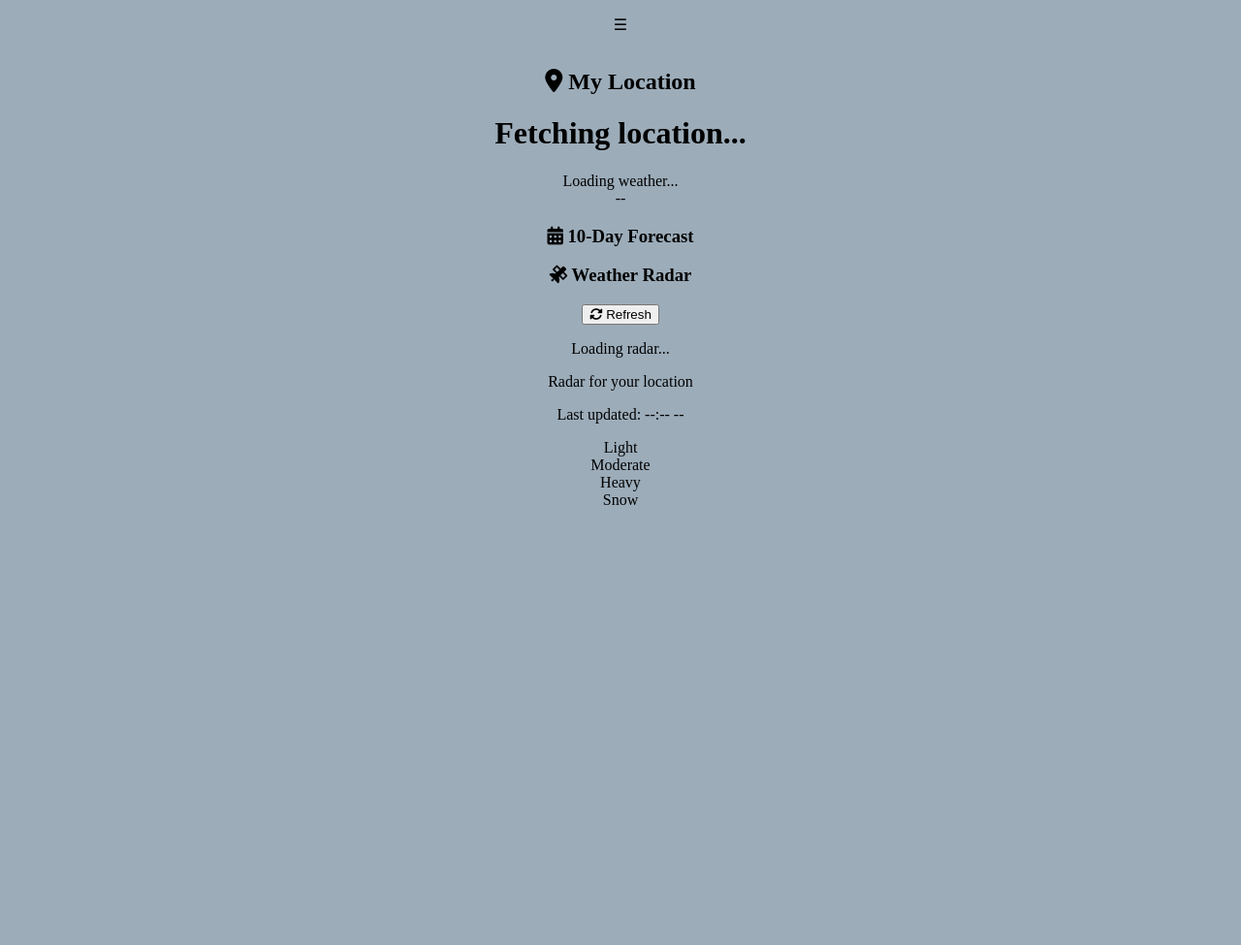
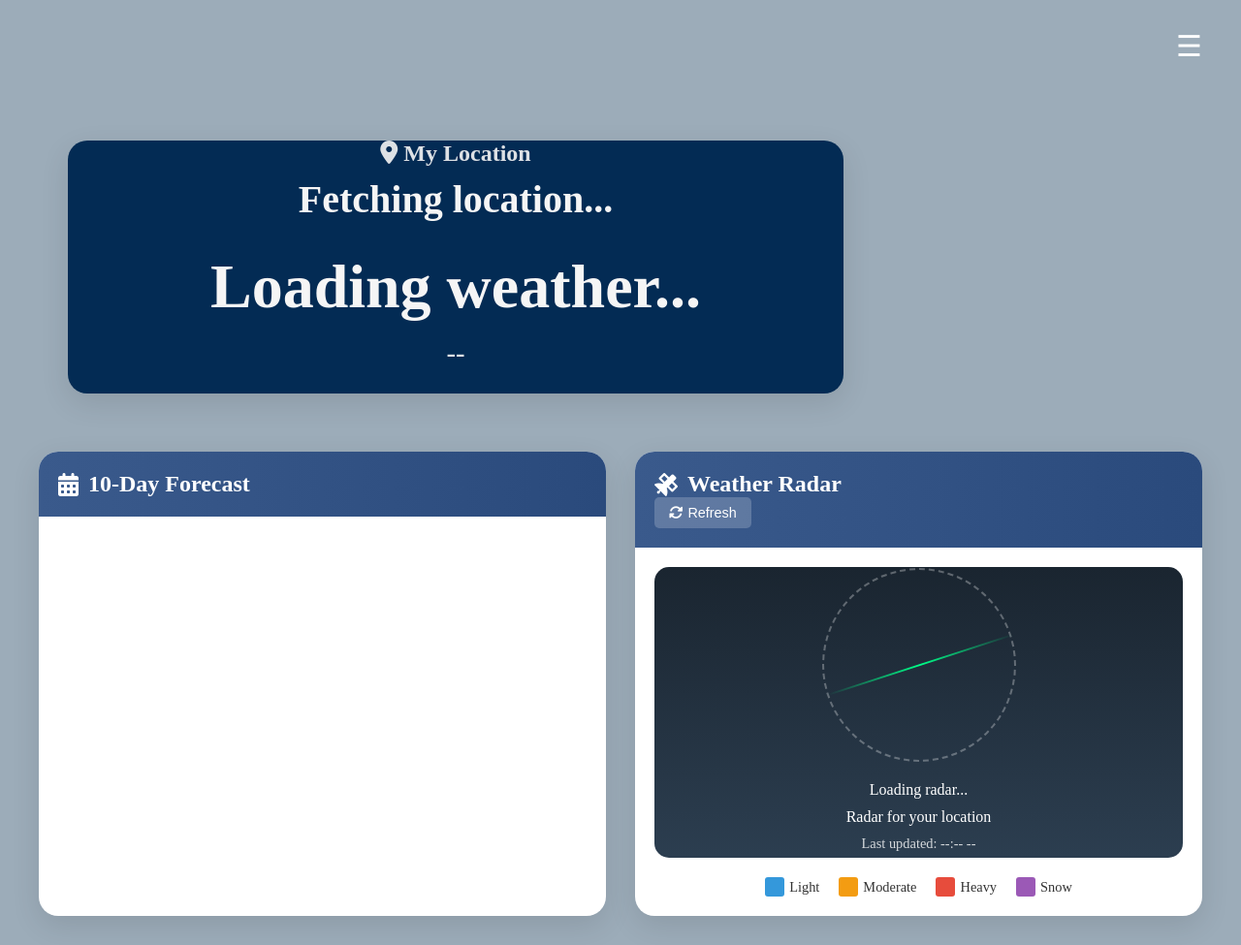
Before and after one commit to atyy-S/MAAK-Weather_Application, a PHP site: page /weather.html in a window 1280 px wide. Shown: the whole page at 97% size. Before the commit the page ends 521 px from the top, so only its background shows below. Run offline with PHP 8.4, Linux system fonts and the light colour scheme.

Commit message:
Update style.css

```diff
--- a/style.css
+++ b/style.css
@@ -1,65 +1,307 @@
-/*All styling for layout, menu, etc*/
-/* Global Styles */
+/* style.css */
+/* Global Styles: Sets up the foundational styling for the entire page*/
 
+* {
+    box-sizing: border-box;
+}
+
+/* Base styling for the entire page */
 body {
     font-family: 'Times New Roman', Times, serif;
     margin: 0;
     padding: 0;
     background-color: #9CACB9;
+    color: #333;
+    min-height: 100vh;
+}
+
+/** Weather Container  & panel*/
+
+/* Main container for weather section */
+.weather-container {
+    color: whitesmoke;
+    padding: 30px;
+    margin: 20px auto;
+    max-width: 1200px;
     text-align: center;
-  top:0;
 }
-/* showPosition */
-.showPosition{
+
+/* Panel holding weather details */
+.weather-panel {
+    flex: 1;
+    max-width: 800px;
+    border-radius: 20px;
+    background-color: #032b54;
+    overflow: hidden;
+    box-shadow: 0 10px 30px rgba(0,0,0,0.1);
+    align-items: center;
+}
+
+/* Subheading inside weather container */
+.weather-container h2 {
+    margin: 0 0 10px 0;
+    font-size: 1.5rem;
+    opacity: 0.9;
+}
+
+/* Main heading inside weather container */
+.weather-container h1 {
+    margin: 0 0 20px 0;
+    font-size: 2.5rem;
+}
+
+/* Current weather section layout */
+.current-weather {
+    display: flex;
+    flex-direction: column;
+    align-items: center;
+    justify-content: center;
+    margin: 20px 0;
+}
+
+/* Large temperature display */
+.temperature-large {
+    font-size: 4rem;
+    font-weight: bold;
+    margin: 10px 0;
+}
+
+/* Weather condition text */
+.weather-condition {
+    font-size: 1.8rem;
+    opacity: 0.9;
+    margin: 5px 0;
+}
+
+/** Forecast & Radar Container */
+
+/* Forecast panel styling */
+.forecast-radar-container {
+    display: flex;
+    max-width: 1200px;
+    margin: 30px auto;
+    gap: 30px;
+    flex-wrap: wrap;
+}
+
+/* Forecast Panel */
+.forecast-panel {
+    flex: 1;
+    min-width: 400px;
+    border-radius: 20px;
+    background-color: white;
+    overflow: hidden;
+    box-shadow: 0 10px 30px rgba(0,0,0,0.1);
+}
+
+/* Header section for forecast/radar panels */
+.panel-header {
+    background: linear-gradient(to right, #3a5a8c, #2a4a7c);
+    color: white;
+    padding: 20px;
+    margin: 0;
+}
+
+/* Title inside panel header */
+.panel-header h3 {
+    margin: 0;
+    font-size: 1.5rem;
+    display: flex;
+    align-items: center;
+    gap: 10px;
+}
+
+/* Radar refresh button styling */
+.radar-refresh-btn {
+    background: rgba(255, 255, 255, 0.2);
+    border: none;
+    color: white;
+    padding: 8px 15px;
+    border-radius: 5px;
+    cursor: pointer;
+    display: flex;
+    align-items: center;
+    gap: 5px;
+    font-size: 0.9rem;
+    transition: background 0.3s;
+}
+
+.radar-refresh-btn:hover {
+    background: rgba(255, 255, 255, 0.3);
+}
+
+/* Forecast list container */
+.forecast-list {
+    padding: 0;
+    margin: 0;
+}
+
+/* Individual forecast item */
+.forecast-item {
+    display: flex;
+    justify-content: space-between;
+    align-items: center;
+    padding: 20px;
+    border-bottom: 1px solid #eee;
+    transition: background-color 0.3s;
+}
+
+.forecast-item:hover {
+    background-color: #f8f9fa;
+}
+
+.forecast-item.today {
+    background-color: #f0f7ff;
+
+}
+
+/* Day info section inside forecast item */
+.forecast-day-info {
+    display: flex;
+    align-items: center;
+    gap: 15px;
+    min-width: 150px;
+}
+
+.day-name {
+    font-weight: bold;
+    font-size: 1.2rem;
+}
+
+.forecast-icon {
+   /*color: #7dc065;*/
+    font-size: 1.5rem;
+    width: 30px;
+    text-align: center;
+}
+
+.forecast-temps {
+    display: flex;
+    align-items: center;
+    gap: 15px;
+}
+
+.temp-high {
+    font-weight: bold;
+    color: #e74c3c;
+}
+
+.temp-low {
+    color: #3498db;
+}
+
+.forecast-condition {
+    color: #4a17c0;
+    min-width: 100px;
+    text-align: right;
+}
+
+/* Radar Panel */
+.radar-panel {
+    flex: 1;
+    min-width: 400px;
+    background-color: white;
+    border-radius: 20px;
+    overflow: hidden;
+    box-shadow: 0 10px 30px rgba(0,0,0,0.1);
+}
+
+.radar-container {
+    padding: 20px;
+}
+
+.radar-placeholder {
+    background: linear-gradient(to bottom, #1a2530, #2c3e50);
+    border-radius: 15px;
+    height: 300px;
+    position: relative;
+    overflow: hidden;
+    display: flex;
+    flex-direction: column;
+    justify-content: center;
+    align-items: center;
+    color: white;
+}
+
+.radar-animation {
+    position: relative;
+    width: 200px;
+    height: 200px;
+    margin-bottom: 20px;
+}
+
+.radar-circle {
+    position: absolute;
+    top: 0;
+    left: 0;
+    width: 200px;
+    height: 200px;
+    border: 2px dashed rgba(255,255,255,0.3);
+    border-radius: 50%;
+}
+
+.radar-sweep {
+    position: absolute;
+    top: 0;
+    left: 50%;
+    width: 2px;
     height: 100%;
+    background: linear-gradient(to bottom, transparent, #00ff88, transparent);
+    transform-origin: center;
+    animation: radarSweep 3s linear infinite;
+}
+
+@keyframes radarSweep {
+    0% { transform: rotate(0deg); }
+    100% { transform: rotate(360deg); }
+}
+
+.radar-placeholder p {
+    margin: 5px 0;
+    text-align: center;
+}
+
+.radar-update {
+    font-size: 0.9rem;
+    opacity: 0.8;
+}
+
+/* Radar Legend */
+.radar-legend {
+    display: flex;
+    justify-content: center;
+    gap: 20px;
+    margin-top: 20px;
+    flex-wrap: wrap;
+}
+
+.legend-item {
+    display: flex;
+    align-items: center;
+    gap: 5px;
+    font-size: 0.9rem;
+}
+
+.color-box {
+    width: 20px;
+    height: 20px;
+    border-radius: 3px;
+}
+
+.color-box.light { background-color: #3498db; }
+.color-box.moderate { background-color: #f39c12; }
+.color-box.heavy { background-color: #e74c3c; }
+.color-box.snow { background-color: #9b59b6; }
+
+/* Side Navigation Menu */
+.sidenav {
+    height: 30%;
     width: 0;
     position: fixed;
-    z-index: 1;
+    z-index: 100;
     top: 0;
     right: 0;
-    background-color: #ffffff;
-    overflow-x: hidden;
-    transition: 0.5s;
-    padding-top: 60px;
-}
-
-.showPosition a {
-  padding: 8px 8px 8px 32px;
-  text-decoration: none;
-  font-size: 25px;
-  color: #818181;
-  display: block;
-  transition: 0.3s;
-}
-
-.showPosition a:hover {
-  color: #f1f1f1;
-}
-@media screen and (max-height: 250px) {
-  .showPosition {padding-top: 30px;}
-  /*.showPosition a {font-size: 18px;}*/
-}
-#forecast {
-  display: flex;
-  flex-wrap: wrap;
-  justify-content: center;
-}
-.forecast-day {
-  background: #fff;
-  margin: 10px;
-  padding: 10px;
-  border-radius: 8px;
-  width: 120px;
-}
-
-.sidenav {
-  height: 20%;
-  width: 0;
-  position: fixed;
-  z-index: 1;
-  top: 0;
-  right: 0;
-  background-color: #111;
+    background-color: #e3d8d8;
     overflow-x: hidden;
     transition: 0.5s;
     padding-top: 60px;
@@ -69,7 +311,7 @@ body {
     padding: 8px 8px 8px 32px;
     text-decoration: none;
     font-size: 25px;
-  color: #818181;
+    color: #100101;
     display: block;
     transition: 0.3s;
 }
@@ -87,11 +329,36 @@ body {
 }
 
 #main {
-  transition: margin-right .5s;
-  padding: 16px;
+    padding: 20px;
+    text-align: right;
 }
 
-@media screen and (max-height: 250px) {
+.menu-btn {
+    font-size: 30px;
+    cursor: pointer;
+    color: white;
+    padding: 10px 20px;
+    border-radius: 5px;
+    display: inline-block;
+}
+
+/* Responsive Design */
+@media screen and (max-width: 900px) {
+    .forecast-radar-container {
+        flex-direction: column;
+    }
+
+    .forecast-panel,
+    .radar-panel {
+        min-width: 100%;
+    }
+
+    .temperature-large {
+        font-size: 3rem;
+    }
+}
+
+@media screen and (max-height: 450px) {
     .sidenav {padding-top: 15px;}
     .sidenav a {font-size: 18px;}
 }
```
Lines whose indentation alone changed are shown as unchanged.
